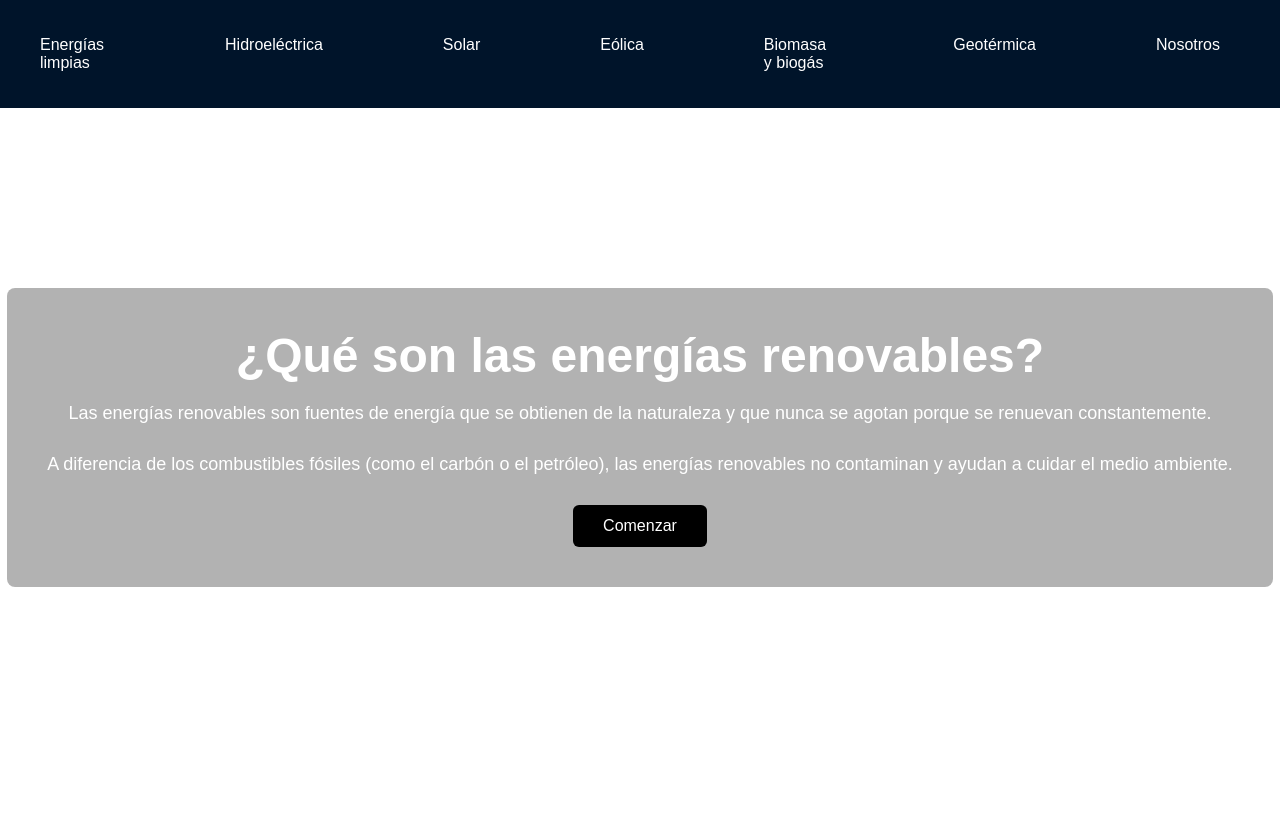
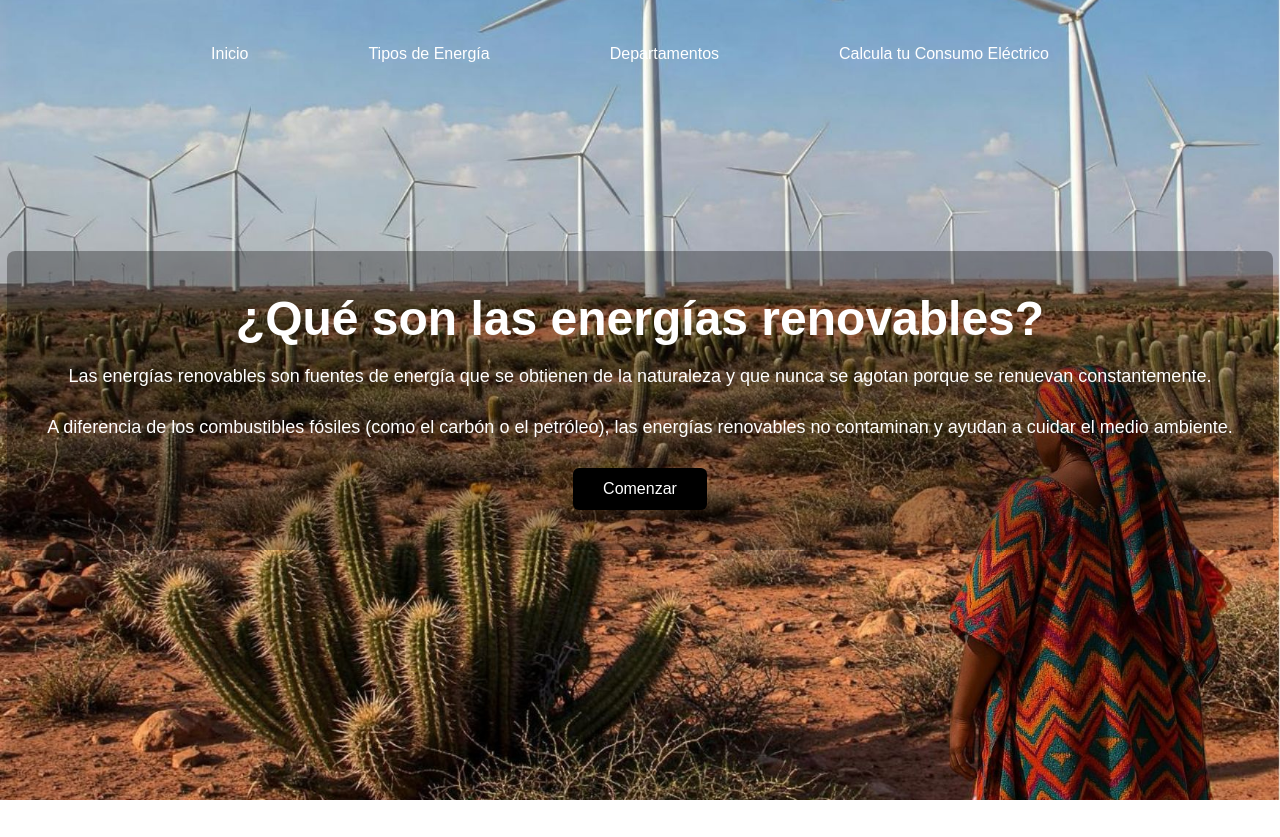
Before and after one commit to LauraValenciaV/pagina-energias-renovables, a plain HTML site: page pages/index.html in a window 1280 px wide. After the commit the page ends 800 px from the top, so only its background shows below. Drawn offline with Linux system fonts and the light colour scheme; files whose address does not match are found by name.

Commit message:
creacion pages

```diff
--- a/css/styles.css
+++ b/css/styles.css
@@ -16,11 +16,12 @@
     justify-content: space-between;
     align-items: center;
     padding: 0 40px;
-    background-color: #00142a;
+    background-color: rgba(0, 20, 42, 0); /* rgba para fondo transparente */
     color: white;
-    position: absolute;
+    position: fixed;
     top: 0;
     left: 0;
+    z-index: 1000; /* Asegura que esté por encima de otros elementos */
   }
 
   .logo {
@@ -49,12 +50,13 @@
 
   .hero {
     height: 100vh;
-    background-image: url('IMG/mapa-energia.jpg');
+    background-image: url('../assets/images/Fondo.jpg');
     background-size: cover;
     background-position: center;
     display: flex;
     align-items: center;
     justify-content: center;
+    position: relative;
   }
 
   .overlay {
@@ -65,7 +67,7 @@
     border-radius: 8px;
   }
 
-  .overlay h2 {
+  .overlay h1 {
     font-size: 48px;
     margin-bottom: 20px;
   }
--- a/index.html
+++ b/pages/index.html
@@ -4,23 +4,19 @@
     <meta charset="UTF-8">
     <meta name="viewport" content="width=device-width, initial-scale=1.0">
     <title>Energías Renovables En Colombia</title>
-    <link rel="stylesheet" href="css/styles.css">
+    <link rel="stylesheet" href="../css/styles.css">
 </head>
 <body>
     <header>
-        <h1 id="titulo-principal">Energías Renovables En Colombia</h1>
         <nav class="navbar">
             <div class="logo">
                 <i class="fas fa-bolt"></i>
               </div>
             <ul class="nav-links">
-                <li><a href="#">Energías limpias</a></li>
-                <li><a href="#">Hidroeléctrica</a></li>
-                <li><a href="#">Solar</a></li>
-                <li><a href="#">Eólica</a></li>
-                <li><a href="#">Biomasa y biogás</a></li>
-                <li><a href="#">Geotérmica</a></li>
-                <li><a href="#">Nosotros</a></li>
+                <li><a href="#">Inicio</a></li>
+                <li><a href="#">Tipos de Energía</a></li>
+                <li><a href="#">Departamentos</a></li>
+                <li><a href="#">Calcula tu Consumo Eléctrico</a></li>
               </ul>
               <div class="icons">
                 <i class="fas fa-search"></i>
@@ -31,7 +27,7 @@
     <main>
         <section class="hero">
             <div class="overlay">
-                <h2>¿Qué son las energías renovables?</h2>
+                <h1>¿Qué son las energías renovables?</h1>
                 <p class="general paragraph">
                     Las energías renovables son fuentes de energía que se obtienen de la naturaleza y que nunca se agotan porque se renuevan constantemente.
                     </p>
```
Also changed, not shown: assets/images/Fondo.jpg (added), pages/calcula-consumo.html (added), pages/departamentos.html (added), pages/tipos-de-energia.html (added).
